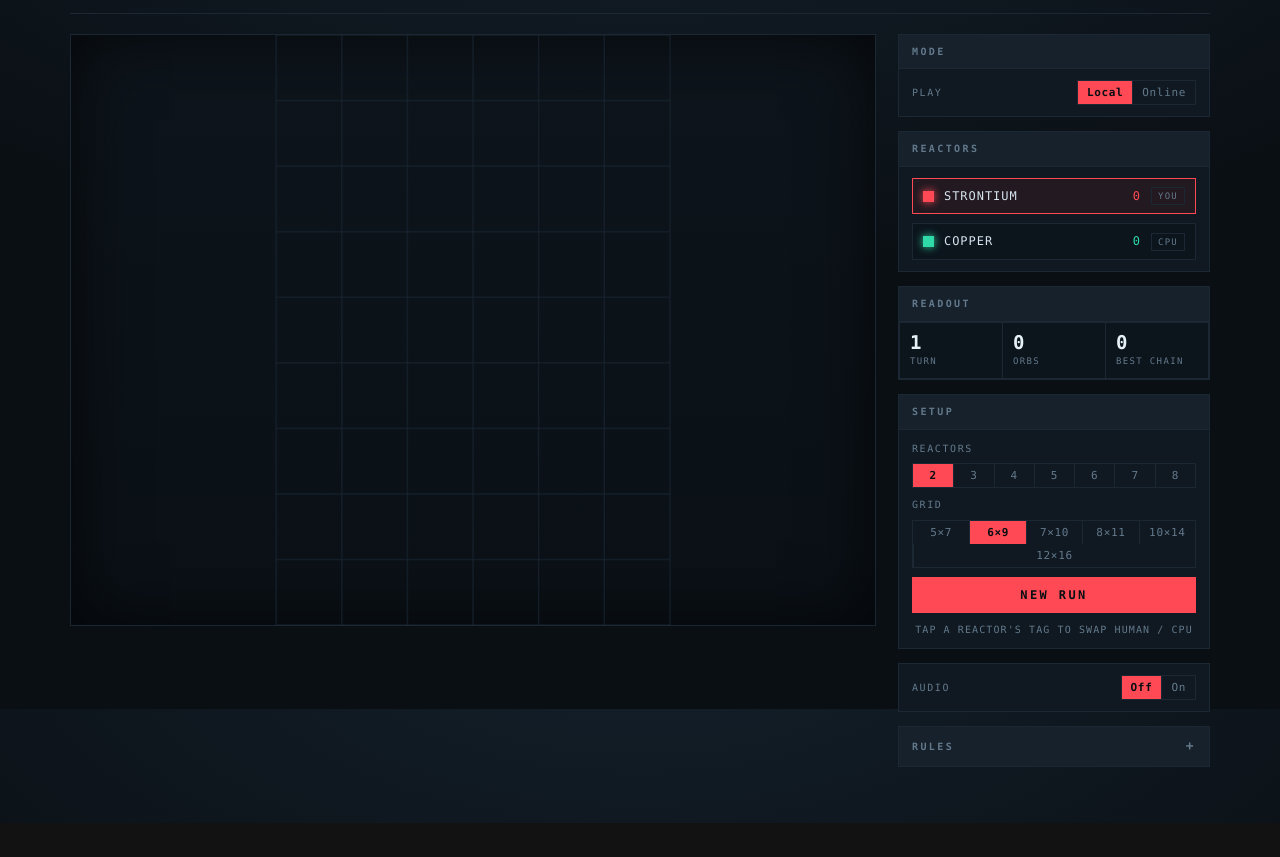
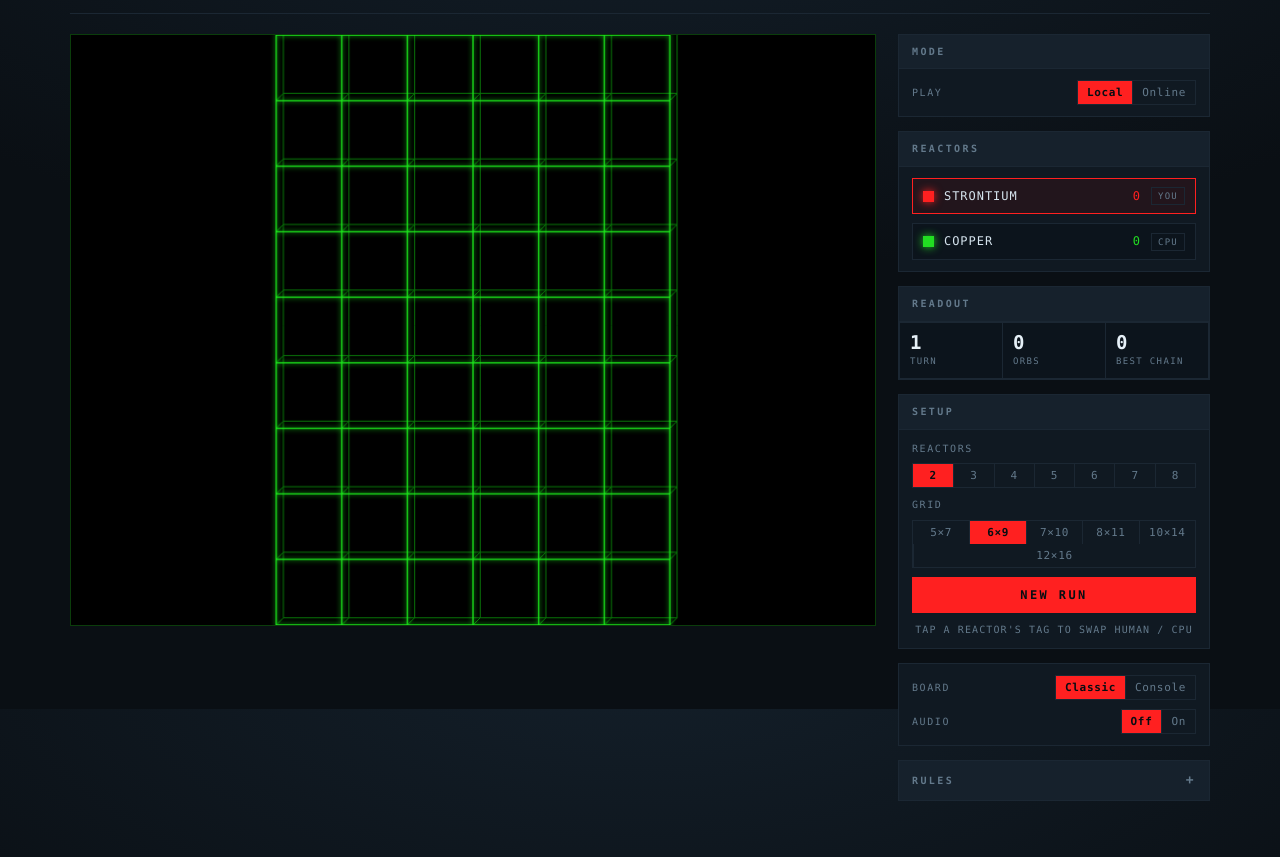
Before and after one commit to lemmonet67-png/chain-reaction-online, a website: page public/index.html in a window 1280 px wide. Shown: the part 91-948 px from the top of the page. Before the commit the page ends 914 px from the top, so only its background shows below. Drawn offline with Linux system fonts and the light colour scheme.

Commit message:
Add a classic board style
Black ground, extruded green wireframe grid, glossy primary-coloured orbs.
Selectable against the original console look and remembered per browser;
classic is the default.

The grid is drawn as two offset planes joined by struts at each
intersection, which is what gives the lattice its depth. Orbs gain rim
shading so they read as spheres rather than flat discs.

Colours are display-only - the server only ever deals in seat indices.

Co-Authored-By: Claude <noreply@anthropic.com>

```diff
--- a/public/app.js
+++ b/public/app.js
@@ -16,7 +16,7 @@
   const { PLAYERS, SIZES } = E;
 
   const REDUCED = matchMedia("(prefers-reduced-motion: reduce)").matches;
-  const STORE = { room: "cr.room", token: "cr.token", sound: "cr.sound" };
+  const STORE = { room: "cr.room", token: "cr.token", sound: "cr.sound", style: "cr.style" };
 
   const $ = id => document.getElementById(id);
   const store = {
@@ -24,6 +24,33 @@
     set(k, v) { try { localStorage.setItem(k, v); } catch (_) {} },
     del(k) { try { localStorage.removeItem(k); } catch (_) {} }
   };
+
+  /* Two board looks. "console" is the instrument-panel treatment; "classic" is
+     the arcade one — black ground, extruded green wireframe, glossy orbs.
+     Colours are display-only; the server never sees them. */
+  const THEMES = {
+    console: {
+      ground: "linear-gradient(180deg,#0D141B,#0A1016)",
+      border: "#1B2733", inset: "inset 0 0 70px rgba(0,0,0,.65)",
+      line: "#1B2733", line2: null, depth: 0, lineGlow: 0,
+      tint: true, glow: 1.9, shade: 1,
+      orb: 0.115, spread: 0.155, gloss: 0.35,
+      colors: E.PLAYERS.map(p => p.color)
+    },
+    classic: {
+      ground: "#000000",
+      border: "#0B3D0B", inset: "none",
+      line: "#1CE81C", line2: "#0A7A0A", depth: 0.11, lineGlow: 5,
+      tint: false, glow: 0.45, shade: 0.5,
+      orb: 0.155, spread: 0.14, gloss: 0.2,
+      colors: ["#FF2020", "#22DD22", "#2B6BFF", "#FFDD00",
+               "#FF3BD4", "#22DDDD", "#FF8800", "#A64BFF"]
+    }
+  };
+
+  let boardStyle = store.get(STORE.style) === "console" ? "console" : "classic";
+  const theme = () => THEMES[boardStyle];
+  const colorOf = p => theme().colors[p];
 
   /* ── state ───────────────────────────────────────────────────────────── */
 
@@ -324,7 +351,7 @@
 
   function orbOffsets(n, cap, t) {
     if (n <= 0) return [];
-    const R = cell * 0.155;
+    const R = cell * theme().spread;
     if (n === 1) return [[0, REDUCED ? 0 : Math.sin(t / 620) * cell * 0.012]];
     // Spin faster the closer the cell is to going critical.
     const tension = Math.min(1, (n - 1) / Math.max(1, cap - 1));
@@ -335,18 +362,69 @@
     });
   }
 
+  /** Darken a #rrggbb toward black by factor f (1 = unchanged). */
+  function shade(hex, f) {
+    if (f >= 1) return hex;
+    const n = parseInt(hex.slice(1), 16);
+    const c = v => Math.round(v * f).toString(16).padStart(2, "0");
+    return "#" + c((n >> 16) & 255) + c((n >> 8) & 255) + c(n & 255);
+  }
+
   function drawOrb(x, y, r, color) {
-    const g = ctx.createRadialGradient(x - r * 0.32, y - r * 0.36, r * 0.1, x, y, r);
+    const T = theme();
+    // Highlight offset up-left, colour through the middle, darker at the rim —
+    // the rim shading is what reads as a sphere rather than a flat disc.
+    const g = ctx.createRadialGradient(x - r * 0.34, y - r * 0.38, r * 0.08, x, y, r);
     g.addColorStop(0, "#FFFFFF");
-    g.addColorStop(0.35, color);
-    g.addColorStop(1, color);
+    g.addColorStop(T.gloss, color);
+    g.addColorStop(1, shade(color, T.shade));
     ctx.save();
-    ctx.shadowColor = color;
-    ctx.shadowBlur = r * 1.9;
+    if (T.glow > 0) { ctx.shadowColor = color; ctx.shadowBlur = r * T.glow; }
     ctx.fillStyle = g;
     ctx.beginPath();
     ctx.arc(x, y, r, 0, Math.PI * 2);
     ctx.fill();
+    ctx.restore();
+  }
+
+  /** Flat lattice, or an extruded wireframe when the theme asks for depth. */
+  function drawGrid(C, R) {
+    const T = theme();
+    const d = T.depth * cell;
+
+    const plane = (dx, dy, color, w) => {
+      ctx.strokeStyle = color;
+      ctx.lineWidth = w;
+      ctx.beginPath();
+      for (let c = 0; c <= C; c++) {
+        ctx.moveTo(ox + c * cell + dx, oy + dy);
+        ctx.lineTo(ox + c * cell + dx, oy + R * cell + dy);
+      }
+      for (let r = 0; r <= R; r++) {
+        ctx.moveTo(ox + dx, oy + r * cell + dy);
+        ctx.lineTo(ox + C * cell + dx, oy + r * cell + dy);
+      }
+      ctx.stroke();
+    };
+
+    if (d > 0) {
+      plane(d, -d, T.line2, 1);                 // back plane, pushed up-right
+      ctx.strokeStyle = T.line2;                // struts joining the planes
+      ctx.lineWidth = 1;
+      ctx.beginPath();
+      for (let c = 0; c <= C; c++) {
+        for (let r = 0; r <= R; r++) {
+          const x = ox + c * cell, y = oy + r * cell;
+          ctx.moveTo(x, y);
+          ctx.lineTo(x + d, y - d);
+        }
+      }
+      ctx.stroke();
+    }
+
+    ctx.save();
+    if (T.lineGlow) { ctx.shadowColor = T.line; ctx.shadowBlur = T.lineGlow; }
+    plane(0, 0, T.line, d > 0 ? 1.3 : 1);
     ctx.restore();
   }
 
@@ -365,26 +443,24 @@
       shake *= 0.86;
     }
 
-    ctx.lineWidth = 1;
-    ctx.strokeStyle = "#1B2733";
-    ctx.beginPath();
-    for (let c = 0; c <= C; c++) { ctx.moveTo(ox + c * cell, oy); ctx.lineTo(ox + c * cell, oy + R * cell); }
-    for (let r = 0; r <= R; r++) { ctx.moveTo(ox, oy + r * cell); ctx.lineTo(ox + C * cell, oy + r * cell); }
-    ctx.stroke();
+    drawGrid(C, R);
 
-    const orbR = cell * 0.115;
+    const T = theme();
+    const orbR = cell * T.orb;
     for (let i = 0; i < display.owner.length; i++) {
       const ow = display.owner[i];
       if (ow === -1) continue;
-      const col = PLAYERS[ow].color;
+      const col = colorOf(ow);
       const x = cx(i), y = cy(i);
       const gx = ox + (i % C) * cell, gy = oy + (((i / C) | 0)) * cell;
 
-      ctx.fillStyle = col + "14";
-      ctx.fillRect(gx + 1, gy + 1, cell - 2, cell - 2);
-      ctx.strokeStyle = col + "44";
-      ctx.lineWidth = 1;
-      ctx.strokeRect(gx + 1.5, gy + 1.5, cell - 3, cell - 3);
+      if (T.tint) {
+        ctx.fillStyle = col + "14";
+        ctx.fillRect(gx + 1, gy + 1, cell - 2, cell - 2);
+        ctx.strokeStyle = col + "44";
+        ctx.lineWidth = 1;
+        ctx.strokeRect(gx + 1.5, gy + 1.5, cell - 3, cell - 3);
+      }
 
       if (display.count[i] === cap[i] - 1) {          // one orb from detonating
         ctx.save();
@@ -407,7 +483,7 @@
       const ease = k * k * (3 - 2 * k);
       const rung = new Set();
       for (const t of travelers) {
-        const col = PLAYERS[t.owner].color;
+        const col = colorOf(t.owner);
         if (!rung.has(t.from)) {
           rung.add(t.from);
           ctx.save();
@@ -425,7 +501,7 @@
     }
 
     if (cursorShown && !animating && logical && !logical.over && myTurn()) {
-      const col = PLAYERS[logical.cur].color;
+      const col = colorOf(logical.cur);
       const x0 = ox + (cursor % C) * cell, y0 = oy + (((cursor / C) | 0)) * cell;
       const a = cell * 0.24;
       ctx.strokeStyle = col;
@@ -493,14 +569,14 @@
   function syncUI() {
     if (!logical || !display) return;
     const st = logical;
-    document.documentElement.style.setProperty("--turn", PLAYERS[st.cur].color);
+    document.documentElement.style.setProperty("--turn", colorOf(st.cur));
 
     const orbs = E.orbTotals(display);
     $("roster").replaceChildren(...Array.from({ length: st.numPlayers }, (_, p) => {
       const info = seatInfo(p);
       const chip = document.createElement("div");
       chip.className = "chip";
-      chip.style.setProperty("--pc", PLAYERS[p].color);
+      chip.style.setProperty("--pc", colorOf(p));
       chip.dataset.active = !st.over && p === st.cur ? "1" : "0";
       chip.dataset.out = st.alive[p] ? "0" : "1";
 
@@ -594,6 +670,15 @@
     syncUI();
   }
 
+  /** Push the board look onto the container the canvas sits in. */
+  function applyTheme() {
+    const T = theme();
+    wrap.style.background = T.ground;
+    wrap.style.borderColor = T.border;
+    wrap.style.boxShadow = T.inset;
+    syncUI();
+  }
+
   function segment(host, items, isOn, pick) {
     host.replaceChildren(...items.map((label, i) => {
       const b = document.createElement("button");
@@ -613,6 +698,12 @@
     segment($("segSize"), SIZES.map(s => s.label), i => localSize === i, i => { localSize = i; syncSegments(); newLocalGame(); });
     segment($("segRoomPlayers"), COUNTS, i => roomPlayers === i + 2, i => { roomPlayers = i + 2; syncSegments(); });
     segment($("segRoomSize"), SIZES.map(s => s.label), i => roomSize === i, i => { roomSize = i; syncSegments(); });
+    segment($("segStyle"), ["Classic", "Console"], i => (i === 0) === (boardStyle === "classic"), i => {
+      boardStyle = i === 0 ? "classic" : "console";
+      store.set(STORE.style, boardStyle);
+      syncSegments();
+      applyTheme();
+    });
     segment($("segSound"), ["Off", "On"], i => soundOn === !!i, i => {
       soundOn = !!i;
       store.set(STORE.sound, soundOn ? "1" : "0");
@@ -697,6 +788,7 @@
 
   syncSegments();
   newLocalGame();
+  applyTheme();
   syncLobby();
 
   if ((location.hash || "").replace("#", "").trim().length === 4) setMode("online");
--- a/public/index.html
+++ b/public/index.html
@@ -300,6 +300,10 @@
       <section class="card">
         <div class="card-body">
           <div class="row">
+            <label id="lblStyle">Board</label>
+            <div class="seg" id="segStyle" role="group" aria-labelledby="lblStyle"></div>
+          </div>
+          <div class="row">
             <label id="lblSound">Audio</label>
             <div class="seg" id="segSound" role="group" aria-labelledby="lblSound"></div>
           </div>
```
